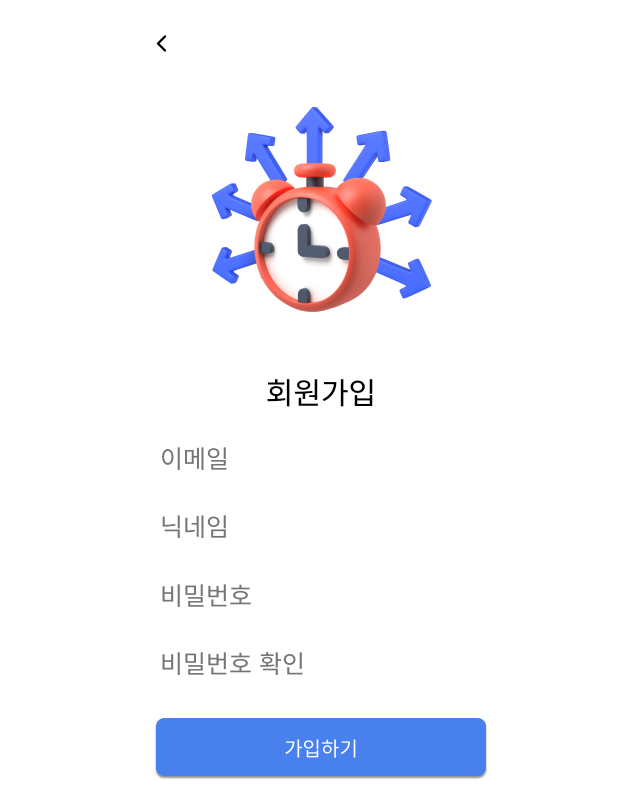
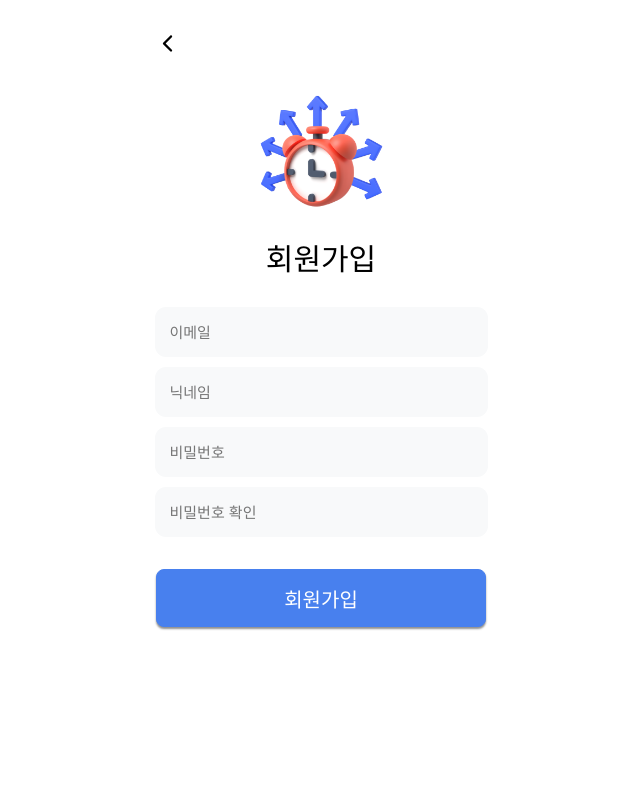
Before and after one commit to prgrms-fe-devcourse/FEDC2_TimeDivider_Root, a React (Create React App) app: page /signup in a window 1280 px wide. Shown: the whole page, without its empty margins (319-959 px from the left). Built offline with nearby package versions, Linux system fonts and the light colour scheme; no server answers.

Commit message:
refactor: 레이아웃 구조 변경

```diff
--- a/src/pages/Login/index.js
+++ b/src/pages/Login/index.js
@@ -27,10 +27,10 @@ const Login = () => {
 		navigate('/updateTimeDivider')
 	}
 	return (
-		<>
+		<Wrapper>
 			<NavBar backIcon />
 			<Logo size={'LOGIN'} />
-			<Wrapper>
+			<InnerWrapper>
 				<LoginForm onSubmit={handleLogInSubmit} />
 				<Divider type={'horizontal'}> </Divider>
 				<ButtonArea>
@@ -52,18 +52,21 @@ const Login = () => {
 						</Button>
 					</Link>
 				</ButtonArea>
-			</Wrapper>
-		</>
+			</InnerWrapper>
+		</Wrapper>
 	)
 }
 
 export default Login
 
 const Wrapper = styled.div`
-	height: 100%;
 	display: flex;
 	flex-direction: column;
-	justify-content: space-around;
+	align-items: center;
+`
+const InnerWrapper = styled.div`
+	display: flex;
+	flex-direction: column;
 	align-items: center;
 `
 
--- a/src/pages/Login/style.js
+++ b/src/pages/Login/style.js
@@ -2,7 +2,6 @@ import styled from 'styled-components'
 import { themeColors } from '../../shared/constants/colors'
 
 export const Wrapper = styled.div`
-	height: 50rem;
 	display: flex;
 	flex-direction: column;
 	justify-content: space-between;
@@ -22,7 +21,6 @@ export const Input = styled.input`
 	border-radius: 1.1rem;
 	background-color: ${themeColors.labelBackground};
 `
-
 export const CardForm = styled.form`
 	padding: 1.5rem;
 	width: 100%;
@@ -30,6 +28,7 @@ export const CardForm = styled.form`
 	display: flex;
 	flex-direction: column;
 	justify-content: flex-end;
-	gap: 1.5rem;
+	row-gap: 1rem;
 	align-items: center;
+	margin-top: 2rem;
 `
--- a/src/pages/SignUp/components/SignUpForm.jsx
+++ b/src/pages/SignUp/components/SignUpForm.jsx
@@ -1,9 +1,10 @@
 import useForm from 'shared/hooks/useForm'
 import Button from 'shared/components/Button'
 import Text from 'shared/components/Text'
-import CardForm from 'shared/components/CardForm'
 
 import styled from 'styled-components'
+import { themeColors } from '../../../shared/constants/colors'
+import { CardForm, Wrapper } from '../../Login/style'
 
 const SignUpForm = ({ onSubmit }) => {
 	const initialValues = {
@@ -30,8 +31,8 @@ const SignUpForm = ({ onSubmit }) => {
 
 	return (
 		<Wrapper>
+			<Text size={3}>회원가입</Text>
 			<CardForm onSubmit={handleSubmit}>
-				<Text size={3}>회원가입</Text>
 				<Input type="email" name="email" placeholder="이메일" onChange={handleChange} />
 				{errors.email && <Text color="red">{errors.email}</Text>}
 				<Input type="text" name="fullName" placeholder="닉네임" onChange={handleChange} />
@@ -45,9 +46,12 @@ const SignUpForm = ({ onSubmit }) => {
 					onChange={handleChange}
 				/>
 				{errors.passwordConfirm && <Text color="red">{errors.passwordConfirm}</Text>}
-				<Button type="submit" disabled={isLoading}>
-					가입하기
-				</Button>
+
+				<ButtonWrapper>
+					<Button type="submit" disabled={isLoading}>
+						회원가입
+					</Button>
+				</ButtonWrapper>
 			</CardForm>
 		</Wrapper>
 	)
@@ -55,19 +59,19 @@ const SignUpForm = ({ onSubmit }) => {
 
 export default SignUpForm
 
-const Wrapper = styled.div`
-	display: flex;
-	gap: 2rem;
-	justify-content: center;
-	align-items: center;
-	height: 100%;
-`
-
-const Input = styled.input`
-	padding: 0;
+export const Input = styled.input`
+	box-sizing: border-box;
+	width: 33.3rem;
+	height: 5rem;
+	padding: 1.5rem;
 	margin: 0;
 	border: none;
 	outline: none;
 	align-items: center;
-	font-size: 2.5rem;
+	font-size: 1.5rem;
+	border-radius: 1.1rem;
+	background-color: ${themeColors.labelBackground};
 `
+export const ButtonWrapper = styled.div`
+	margin-top: 2.2rem;
+`
--- a/src/pages/SignUp/index.js
+++ b/src/pages/SignUp/index.js
@@ -4,6 +4,7 @@ import { useNavigate } from 'react-router-dom'
 import { useUser } from 'shared/hooks/useUser'
 
 import NavBar from 'shared/components/NavBar'
+import styled from 'styled-components'
 
 const SignUp = () => {
 	const { signup } = useUser()
@@ -20,12 +21,24 @@ const SignUp = () => {
 	}
 
 	return (
-		<>
+		<Wrapper>
 			<NavBar backIcon />
-			<Logo />
-			<SignUpForm onSubmit={handleSignUpSubmit}></SignUpForm>
-		</>
+			<Logo size={'LOGIN'} />
+			<InnerWrapper>
+				<SignUpForm onSubmit={handleSignUpSubmit}></SignUpForm>
+			</InnerWrapper>
+		</Wrapper>
 	)
 }
 
 export default SignUp
+const Wrapper = styled.div`
+	display: flex;
+	flex-direction: column;
+	align-items: center;
+`
+const InnerWrapper = styled.div`
+	display: flex;
+	flex-direction: column;
+	align-items: center;
+`
--- a/src/shared/components/Logo.jsx
+++ b/src/shared/components/Logo.jsx
@@ -17,5 +17,5 @@ const SIZE_TYPE = Object.freeze({
 export const StyledLogo = styled.img`
 	height: ${props => SIZE_TYPE[props.size] || SIZE_TYPE['small']};
 	width: ${props => SIZE_TYPE[props.size] || SIZE_TYPE['small']};
-	margin: 3rem;
+	margin-bottom: 3rem;
 `
```
